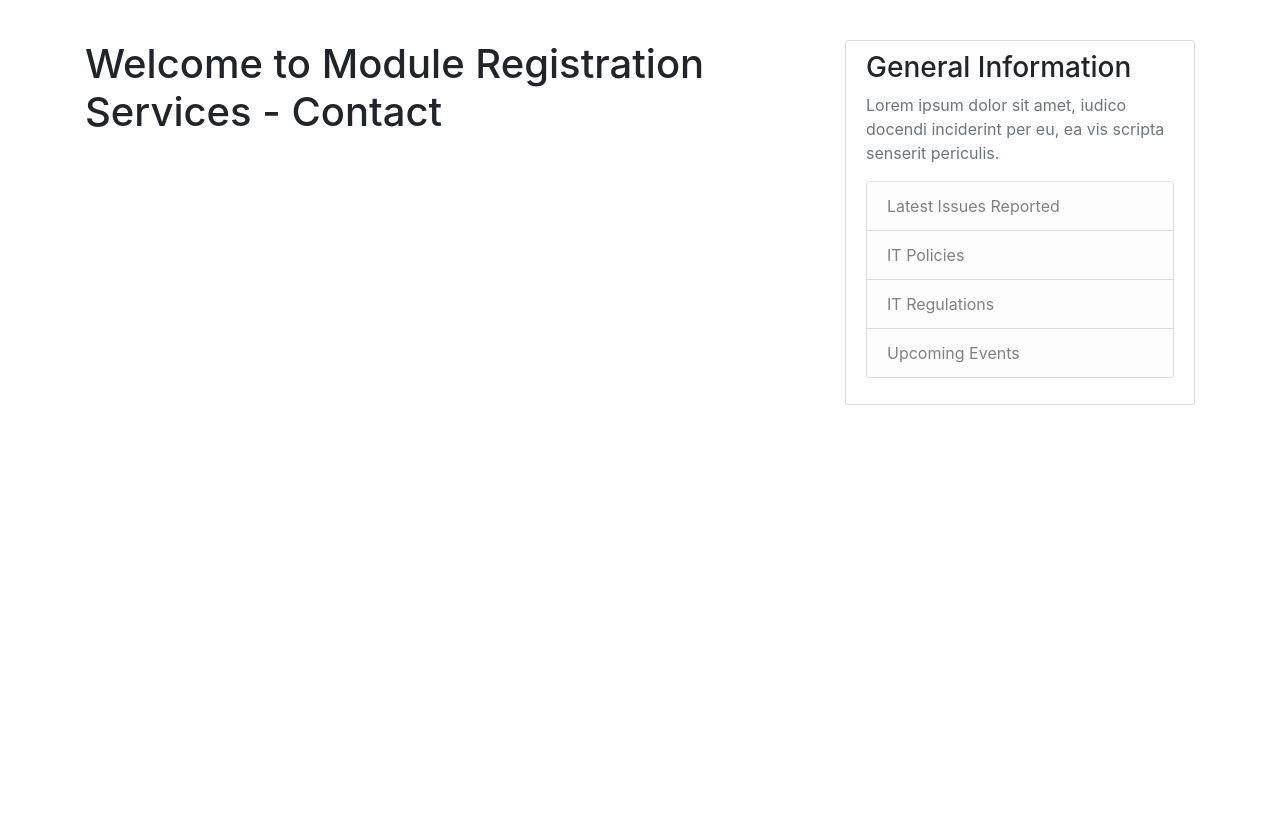
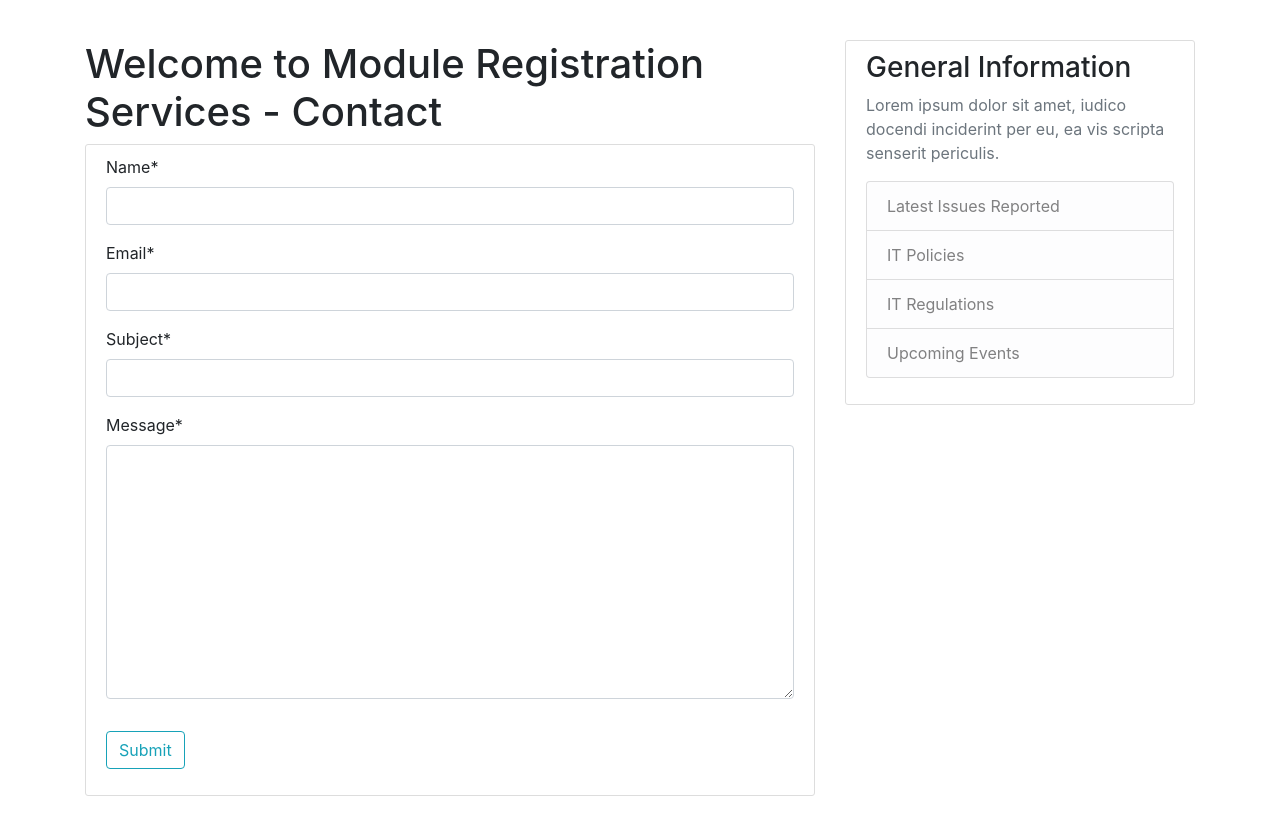
Before and after one commit to SmithyySHU/django, a Django app: page /contact in a window 1280 px wide. Shown: the part 56-872 px from the top of the page. Before the commit the page ends 461 px from the top, so only its background shows below. Run offline with Django 4.2, Linux system fonts and the light colour scheme; some libraries are stand-ins or nearby versions.

Commit message:
Contact Form

```diff
--- a/mrapps/settings.py
+++ b/mrapps/settings.py
@@ -73,9 +73,12 @@ TEMPLATES = [
 
 WSGI_APPLICATION = 'mrapps.wsgi.application'
 
+EMAIL_BACKEND = "django.core.mail.backends.filebased.EmailBackend"
+EMAIL_FILE_PATH = BASE_DIR / 'emails'
 
 # Database
 # https://docs.djangoproject.com/en/4.2/ref/settings/#databases
+
 
 DATABASES = {
     'default': {
--- a/mrreporting/forms.py
+++ b/mrreporting/forms.py
@@ -1,8 +1,19 @@
 from django import forms
 from .models import Registration
+from django.core.mail import send_mail
 
 
 class RegistrationForm(forms.ModelForm):
     class Meta:
         model = Registration
         exclude = ['user', 'module']
+
+class ContactForm(forms.Form):
+
+    name = forms.CharField(max_length = 50)
+    email = forms.EmailField()
+    subject = forms.CharField(max_length = 100)
+    message = forms.CharField(widget = forms.Textarea)
+
+    def send_mail(self):
+        send_mail(self.cleaned_data.get('subject') + ', sent on behalf of ' + self.cleaned_data.get('name'), self.cleaned_data.get('message'), self.cleaned_data.get('email'),['c0033267@shu.ac.uk'])
--- a/mrreporting/templates/mrreporting/contact.html
+++ b/mrreporting/templates/mrreporting/contact.html
@@ -1,6 +1,20 @@
 {% extends "mrreporting/base.html" %}
+{% load crispy_forms_tags %}
 {% block content %}
 
 <h1>Welcome to Module Registration Services - Contact</h1>
 
+<div class="content-section">
+    <form method="POST">
+    {% csrf_token %}
+    <fieldset class="form-group">
+
+    {{ form | crispy }}
+    </fieldset>
+    <div class="form-group">
+    <button class="btn btn-outline-info" type="submit">Submit</button>
+</div>
+</form>
+</div>
+
 {% endblock content %}
--- a/mrreporting/urls.py
+++ b/mrreporting/urls.py
@@ -13,13 +13,14 @@ urlpatterns = [
 
     path('', views.home, name = 'home'),
     path('about', views.about, name = 'about'),
-    path('contact', views.contact, name = 'contact'),
+    path('contact', mrreporting_views.ContactFormView.as_view(), name = 'contact'),
     path('modules', views.module, name = 'modules'),
     path('register', user_views.register, name = 'register'),
     path('login', auth_views.LoginView.as_view(template_name = 'users/login.html'), name = 'login'),
     path('logout', auth_views.LogoutView.as_view(template_name = 'users/logout.html'), name='logout'),
     path('profile', user_views.profile, name = 'profile'),
     path('course', views.course, name = 'course'),
+    path('my-registrations', mrreporting_views.MyRegistrationsListView.as_view(), name = 'my_registrations'),
     path('module/<str:code>/', mrreporting_views.ModuleDetailView.as_view(), name = 'module'),
     path('module/<int:pk>/register/', mrreporting_views.register_for_module, name='register_for_module'),
     path('remove-registration/<int:pk>/', mrreporting_views.remove_registration, name='remove_registration'),
--- a/mrreporting/views.py
+++ b/mrreporting/views.py
@@ -1,7 +1,7 @@
 from django.shortcuts import render, redirect, get_object_or_404
-from django.views.generic import DetailView
+from django.views.generic import DetailView, ListView, FormView
 from .models import Module, Registration, Course
-from .forms import RegistrationForm
+from .forms import RegistrationForm, ContactForm
 from django.contrib.auth.models import User
 from django.contrib.auth.models import AnonymousUser
 from django.contrib import messages
@@ -100,3 +100,41 @@ def course(request):
         for module in course.allowed_modules.all():
             print(f"Module: {module.name}")
     return render(request, 'mrreporting/course.html', {'courses': courses})
+
+
+
+class MyRegistrationsListView(ListView):
+    model = Registration
+    template_name = 'mrreporting/my_registrations.html'
+    context_object_name = 'registrations'
+
+    def get_queryset(self):
+        user = get_object_or_404(User, username=self.request.user)
+        return Registration.objects.filter(user=user).order_by('module__name')
+
+
+class ContactFormView(FormView):
+    form_class = ContactForm
+    template_name = 'mrreporting/contact.html'
+
+    def get_context_data(self, **kwargs):
+        context = super(ContactFormView, self).get_context_data(**kwargs)
+        context.update({'title': 'Contact Us'})
+
+
+        return context
+
+    def form_valid(self, form):
+
+        messages.success(self.request, 'Successfully sent the enquiry')
+
+        return form.send_mail(), super().form_valid(form)
+
+
+
+    def form_invalid(self, form):
+        messages.warning(self.request, 'Unable to send the enquiry')
+        return super().form_invalid(form)
+
+    def get_success_url(self):
+        return self.request.path
```
Also changed, not shown: mrreporting/templates/mrreporting/my_registrations.html (added, +29 -0 lines), db.sqlite3, media/profile_pics/default_YmKMhmw.png (added), 4 other files.
